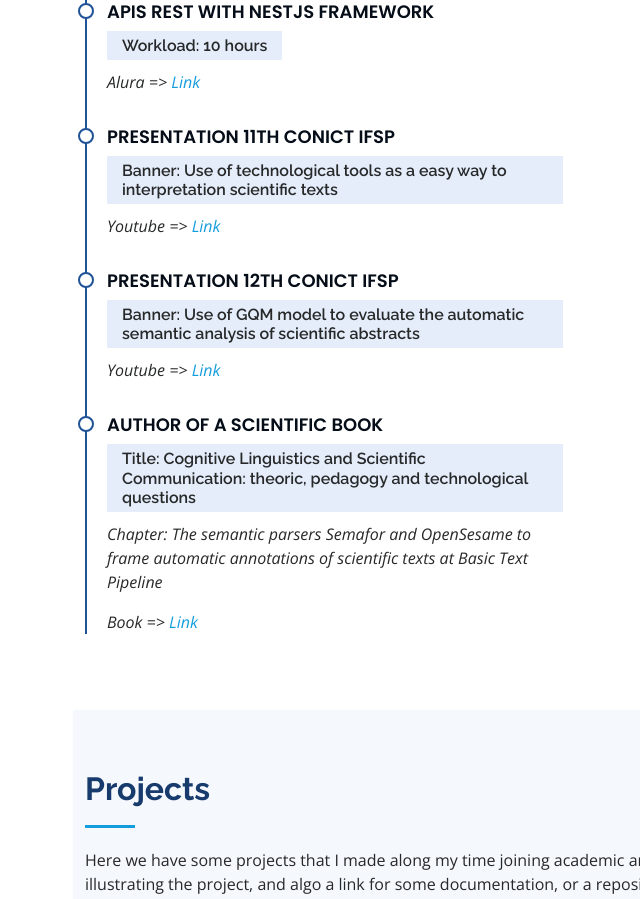
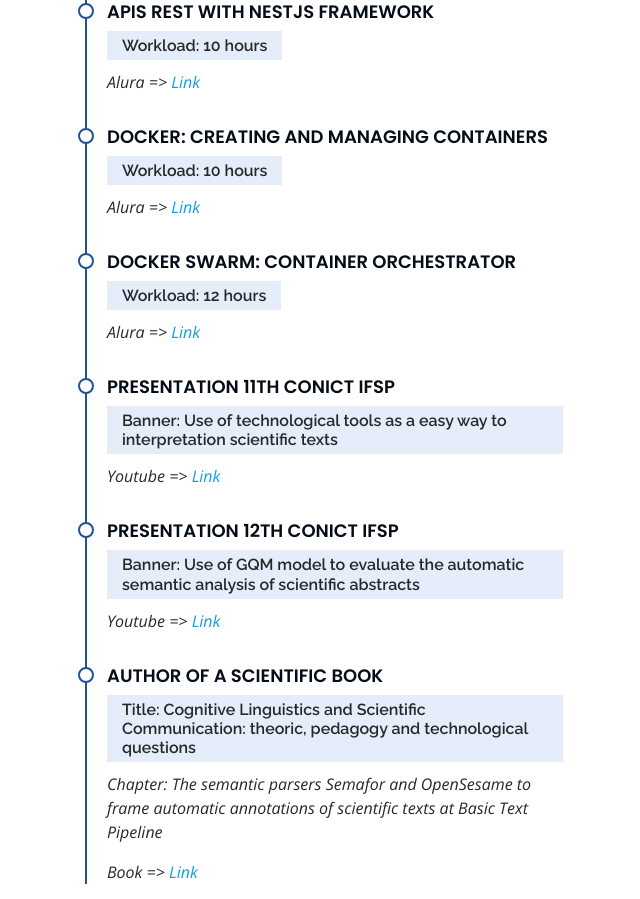
Before and after one commit to NichZilli/NichZilli.github.io, a plain HTML site: page index.html in a window 1280 px wide. Shown: the part 5072-5971 px from the top of the page, without its empty margins (227-867 px from the left). Drawn offline with nearby package versions, Linux system fonts and the light colour scheme.

Commit message:
Upload cv and add certificates

```diff
--- a/index.html
+++ b/index.html
@@ -302,6 +302,16 @@
               <p><em>Alura => <a href="https://cursos.alura.com.br/certificate/1635d094-44df-429d-8177-3d87651cc29f" target="_blank">Link</a></em></p>
             </div>
             <div class="resume-item">
+              <h4>Docker: Creating and Managing containers</h4>
+              <h5>Workload: 10 hours</h5>
+              <p><em>Alura => <a href="https://cursos.alura.com.br/certificate/f947b359-4f92-405d-90fb-c0e92666f93d" target="_blank">Link</a></em></p>
+            </div>
+            <div class="resume-item">
+              <h4>Docker Swarm: Container Orchestrator</h4>
+              <h5>Workload: 12 hours</h5>
+              <p><em>Alura => <a href="https://cursos.alura.com.br/certificate/3ba512d8-836c-4bb2-be23-b6a98bf64b90" target="_blank">Link</a></em></p>
+            </div>
+            <div class="resume-item">
               <h4>Presentation 11th CONICT IFSP</h4>
               <h5>Banner: Use of technological tools as a easy way to interpretation scientific texts</h5>
               <p><em>Youtube => <a href="https://www.youtube.com/watch?v=frDwp3QgTS8&t=9s" target="_blank">Link</a></em></p>
@@ -425,6 +435,12 @@
                 <p>nich.zilli@hotmail.com</p>
               </div>
 
+              <div class="file-pdf">
+                <i class="bi bi-file-pdf"></i>
+                <h4>Curriculum:</h4>
+                <p><a href="assets/docs/cv.pdf">Download</a></p>
+              </div>
+
               <div class="phone">
                 <i class="bi bi-phone"></i>
                 <h4>Call:</h4>
```
Also changed, not shown: 1 other file.
